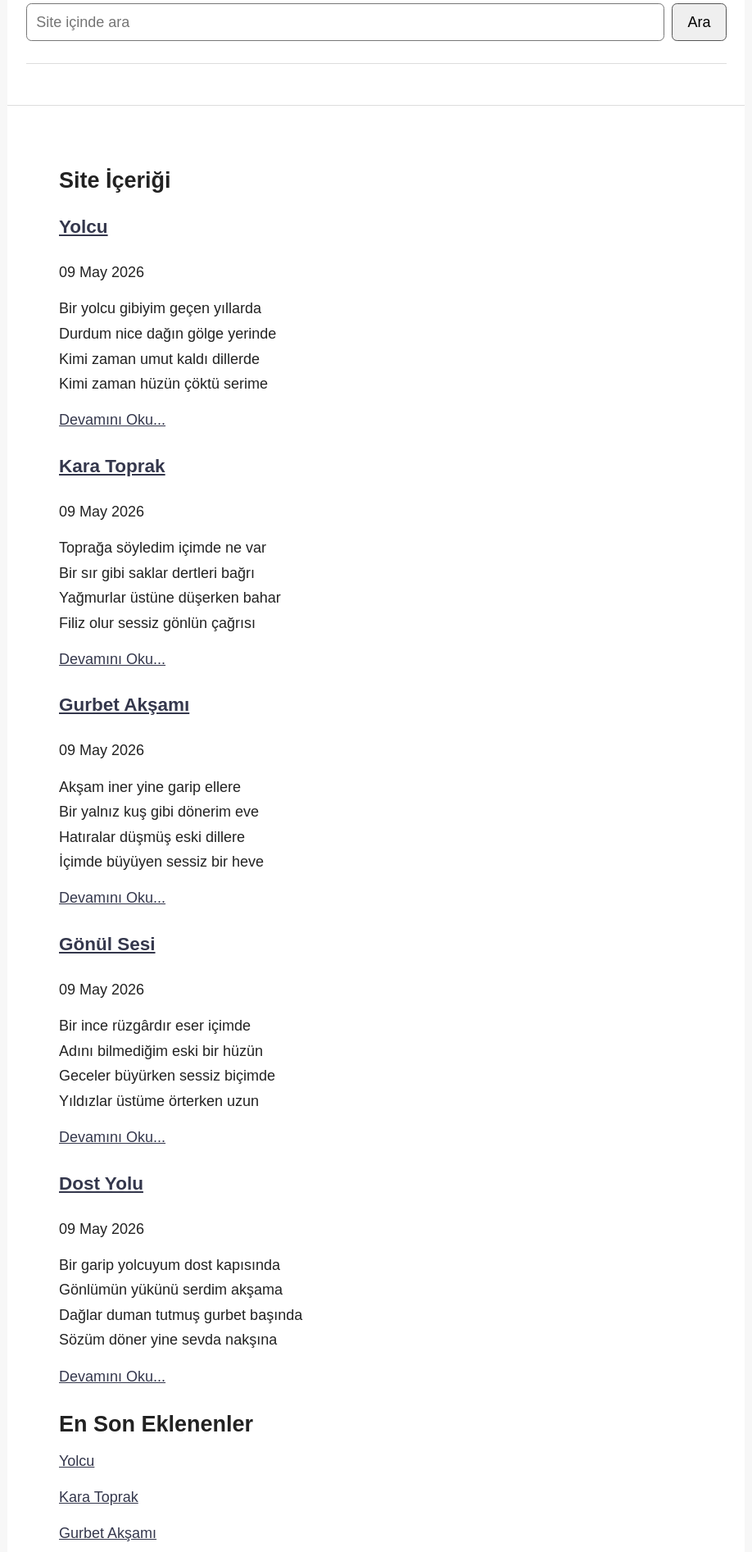
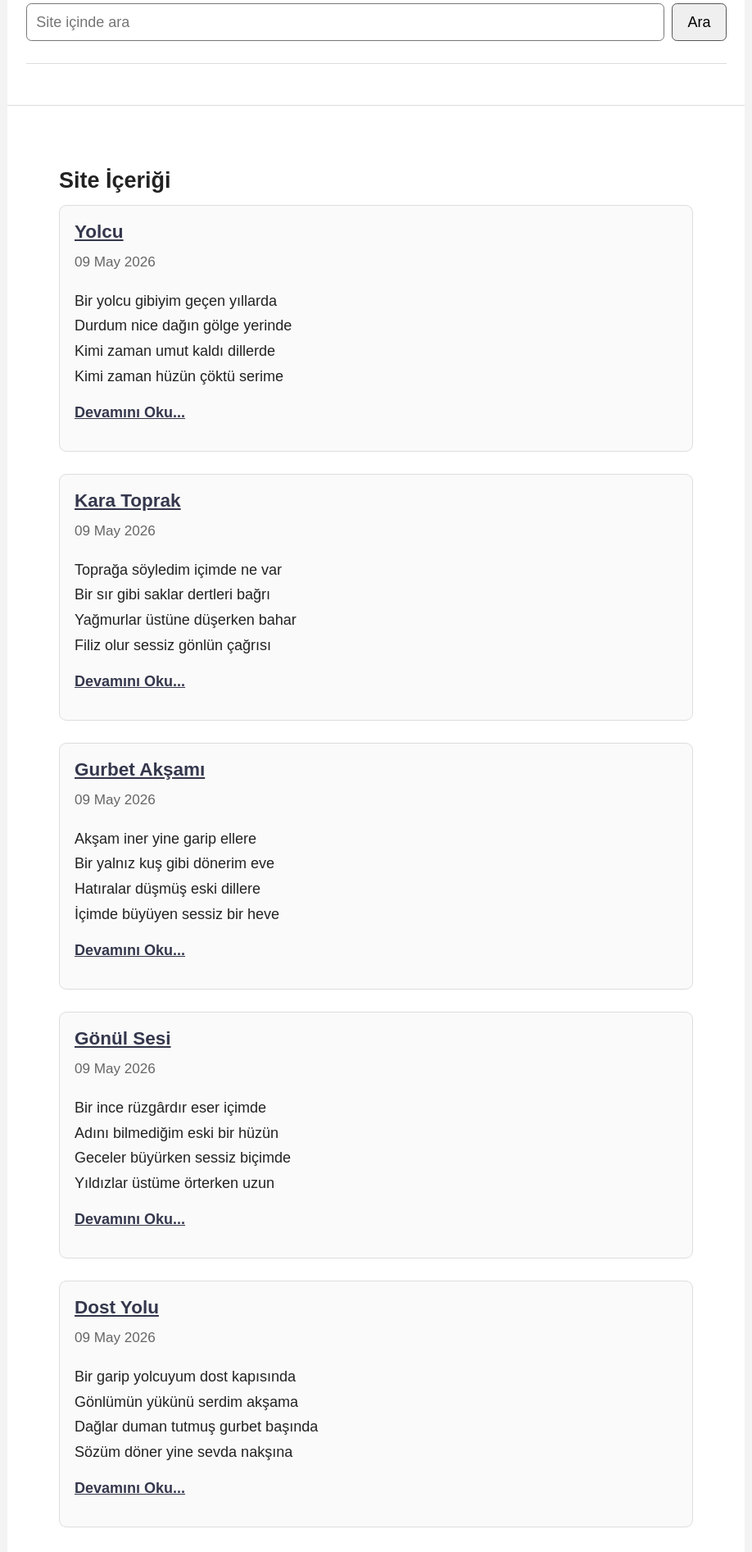
Before and after one commit to MehmetAykurt/mehmetaykurt.github.io, a Jekyll site: the page built from index.md, in a window 1280 px wide. Shown: the part 480-2373 px from the top of the page at 82% size, without its empty margins (181-1099 px from the left). Built offline with Jekyll 4.4.1, drawn with Linux system fonts in a browser that asks for light colours; nearby versions of some CDN libraries.

Commit message:
Improve homepage and content styling

```diff
--- a/assets/css/custom.css
+++ b/assets/css/custom.css
@@ -7,7 +7,7 @@ html {
 body {
   line-height: 1.7;
   color: #222;
-  background: #f7f7f7;
+  background: #f3f3f3;
 }
 
 .site-header,
@@ -91,7 +91,7 @@ main h2 {
 
 main h3 {
   font-size: 1.25rem;
-  margin-top: 1.5rem;
+  margin-top: 0;
 }
 
 main p,
@@ -103,6 +103,49 @@ main p,
 main ul,
 .site-footer ul {
   padding-left: 1.5rem;
+}
+
+.content-card {
+  background: #fafafa;
+  border: 1px solid #ddd;
+  border-radius: 0.5rem;
+  padding: 1rem;
+  margin-bottom: 1.5rem;
+}
+
+.content-card h3 {
+  margin-bottom: 0.5rem;
+}
+
+.content-date {
+  font-size: 0.95rem;
+  color: #666;
+  margin-top: 0;
+}
+
+.content-excerpt {
+  margin-top: 1rem;
+}
+
+.read-more {
+  font-weight: 600;
+}
+
+.recent-list p {
+  margin: 0.5rem 0;
+}
+
+.page-date {
+  font-size: 0.95rem;
+  color: #666;
+}
+
+.post-tags {
+  margin-top: 1rem;
+}
+
+.share-links {
+  margin-top: 1rem;
 }
 
 hr {
```
